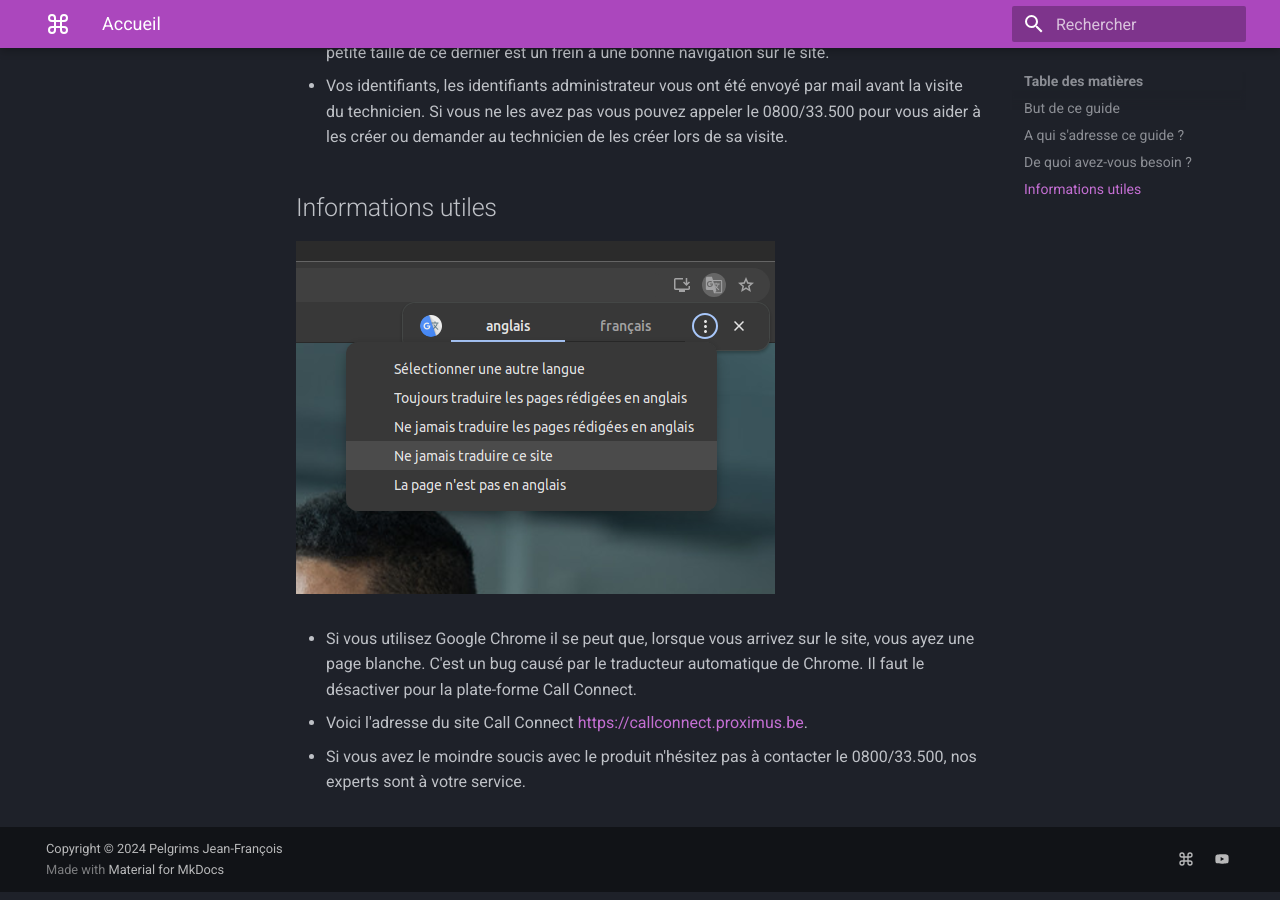
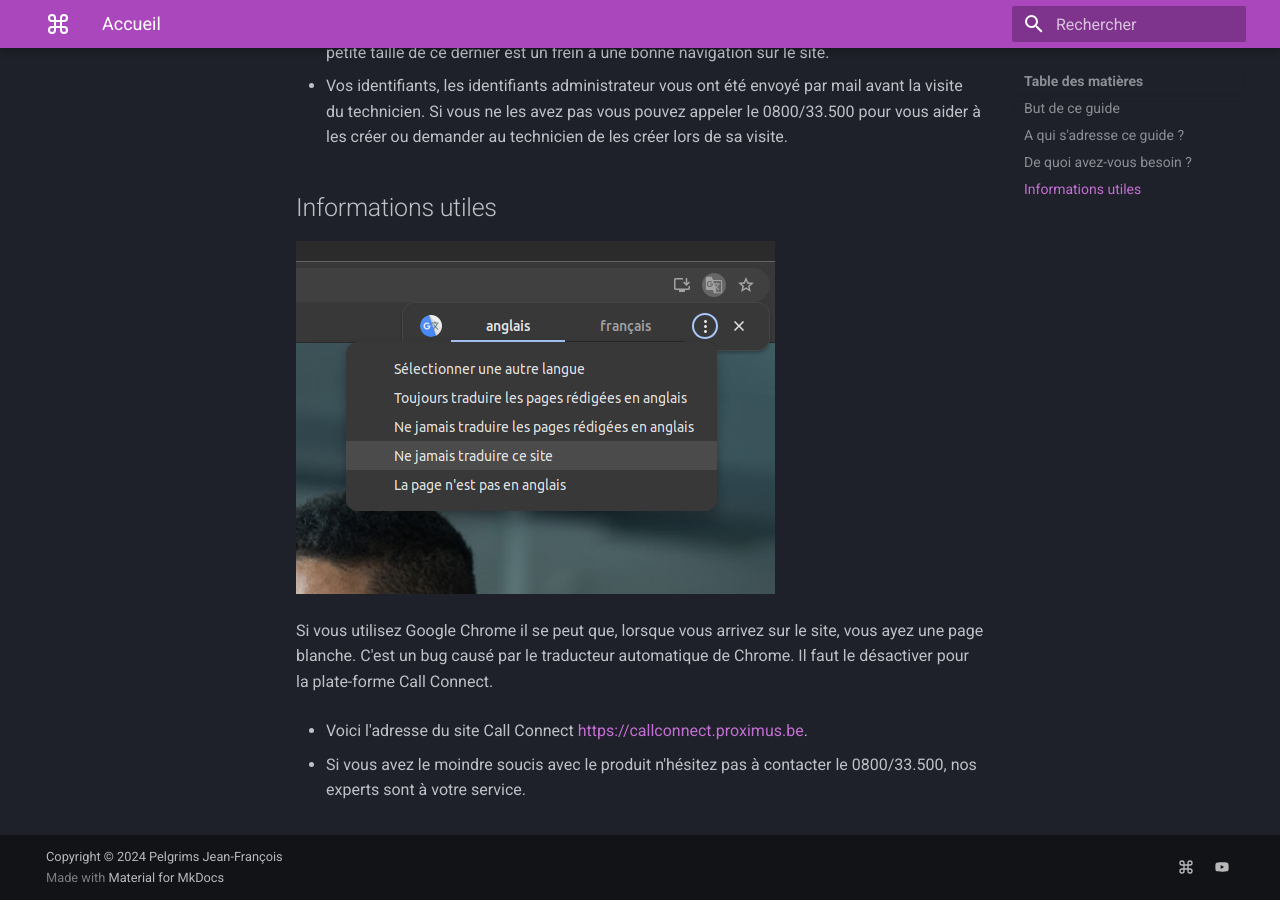
Before and after one commit to jeffpelgrims/callconnect-for-user, an MkDocs documentation site: the page built from docs/index.md, in a window 1280 px wide and 900 px high, scrolled down 733 px. Built offline with MkDocs 1.6.1 and Material for MkDocs 9.7.7, drawn with Linux system fonts in a browser that asks for light colours.

```diff
--- a/docs/index.md
+++ b/docs/index.md
@@ -22,7 +22,7 @@
 
 ![Image de l'onglet Google translate](images/cc_googletranslate.png){ aligne=left }
 
-* Si vous utilisez Google Chrome il se peut que, lorsque vous arrivez sur le site, vous ayez une page blanche. C'est un bug causé par le traducteur automatique de Chrome. Il faut le désactiver pour la plate-forme Call Connect.
+Si vous utilisez Google Chrome il se peut que, lorsque vous arrivez sur le site, vous ayez une page blanche. C'est un bug causé par le traducteur automatique de Chrome. Il faut le désactiver pour la plate-forme Call Connect.
 
 * Voici l'adresse du site Call Connect [https://callconnect.proximus.be](https://callconnect.proximus.be).
 
```
